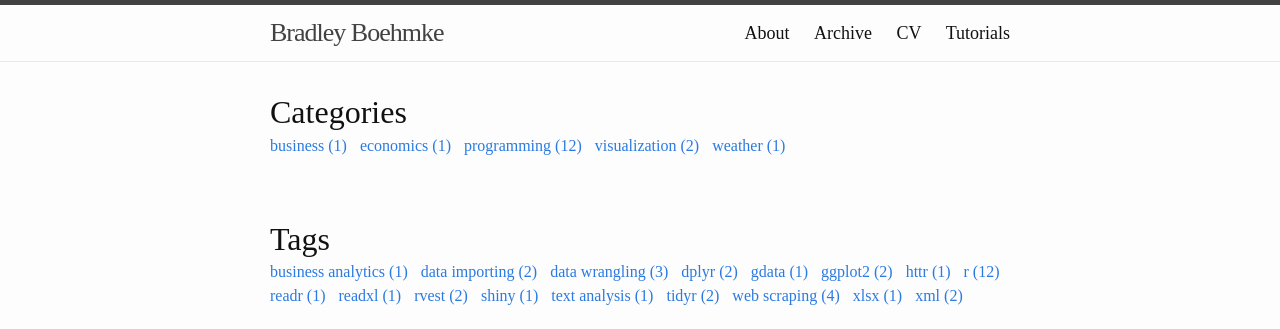
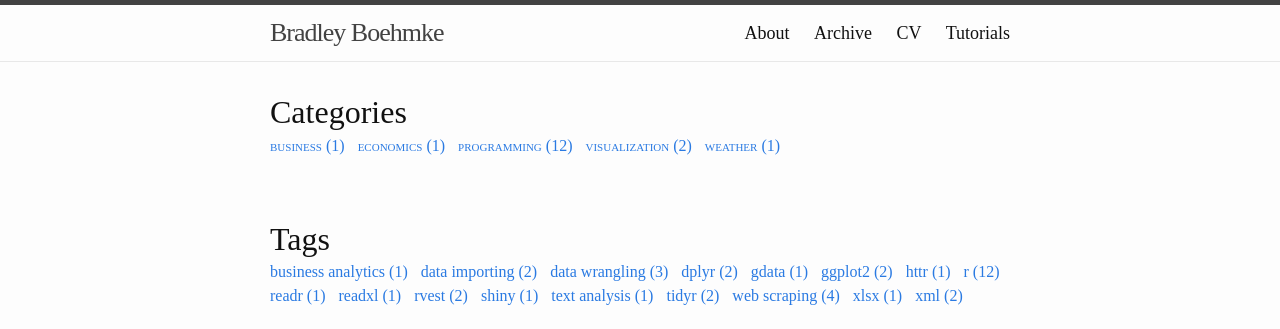
Before and after one commit to bradleyboehmke/bradleyboehmke, a Jekyll site: the page built from archivebycategory.md, in a window 1280 px wide. Shown: the top 329 px of the page. Built offline with Jekyll 4.4.1, drawn with Linux system fonts in a browser that asks for light colours.

Commit message:
Update archivebycategory.md

```diff
--- a/archivebycategory.md
+++ b/archivebycategory.md
@@ -11,7 +11,7 @@
     {% for category in categories %}
      <span class="site-category">
         <a href="#{{ category | first | slugify }}">
-               <font size="3"> {{ category[0] | replace:'-', ' ' }} ({{ category | last | size }}) </font>
+               <font size="3" style="font-variant: small-caps"> {{ category[0] | replace:'-', ' ' }} ({{ category | last | size }}) </font>
         </a>
         &nbsp;
     </span>
```
